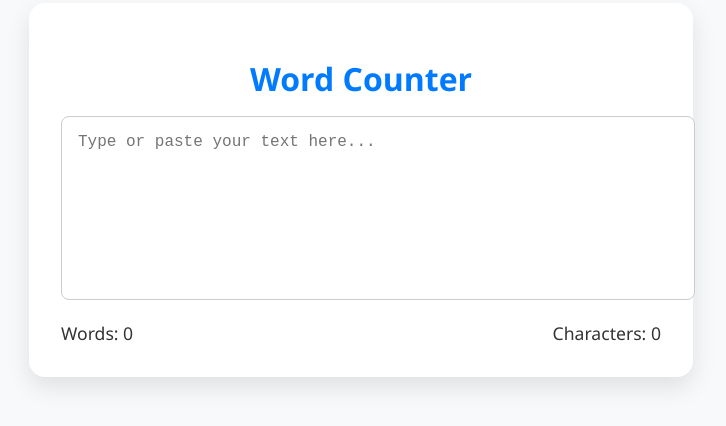
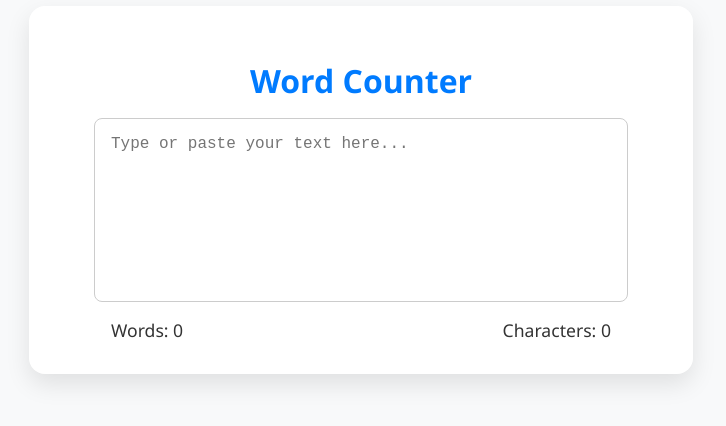
Before and after one commit to stefwxters/Word-Counter, a plain HTML site: page index.html in a window 1280 px wide. Shown: the part 210-636 px from the top of the page, without its empty margins (279-1005 px from the left). Drawn offline with Linux system fonts and the light colour scheme.

Commit message:
Update index.html

```diff
--- a/index.html
+++ b/index.html
@@ -23,17 +23,20 @@
       box-shadow: 0 10px 25px rgba(0, 0, 0, 0.1);
       width: 90%;
       max-width: 600px;
+      text-align: center;
       transition: all 0.3s ease-in-out;
     }
 
     h1 {
-      text-align: center;
+      color: #007BFF;
       margin-bottom: 1rem;
-      color: #007BFF;
     }
 
     textarea {
-      width: 100%;
+      display: block;
+      margin: 0 auto;
+      width: 90%;
+      max-width: 500px;
       height: 150px;
       padding: 1rem;
       font-size: 1rem;
@@ -53,6 +56,10 @@
       display: flex;
       justify-content: space-between;
       font-size: 1.1rem;
+      width: 90%;
+      max-width: 500px;
+      margin-left: auto;
+      margin-right: auto;
     }
 
     .fade-in {
```
